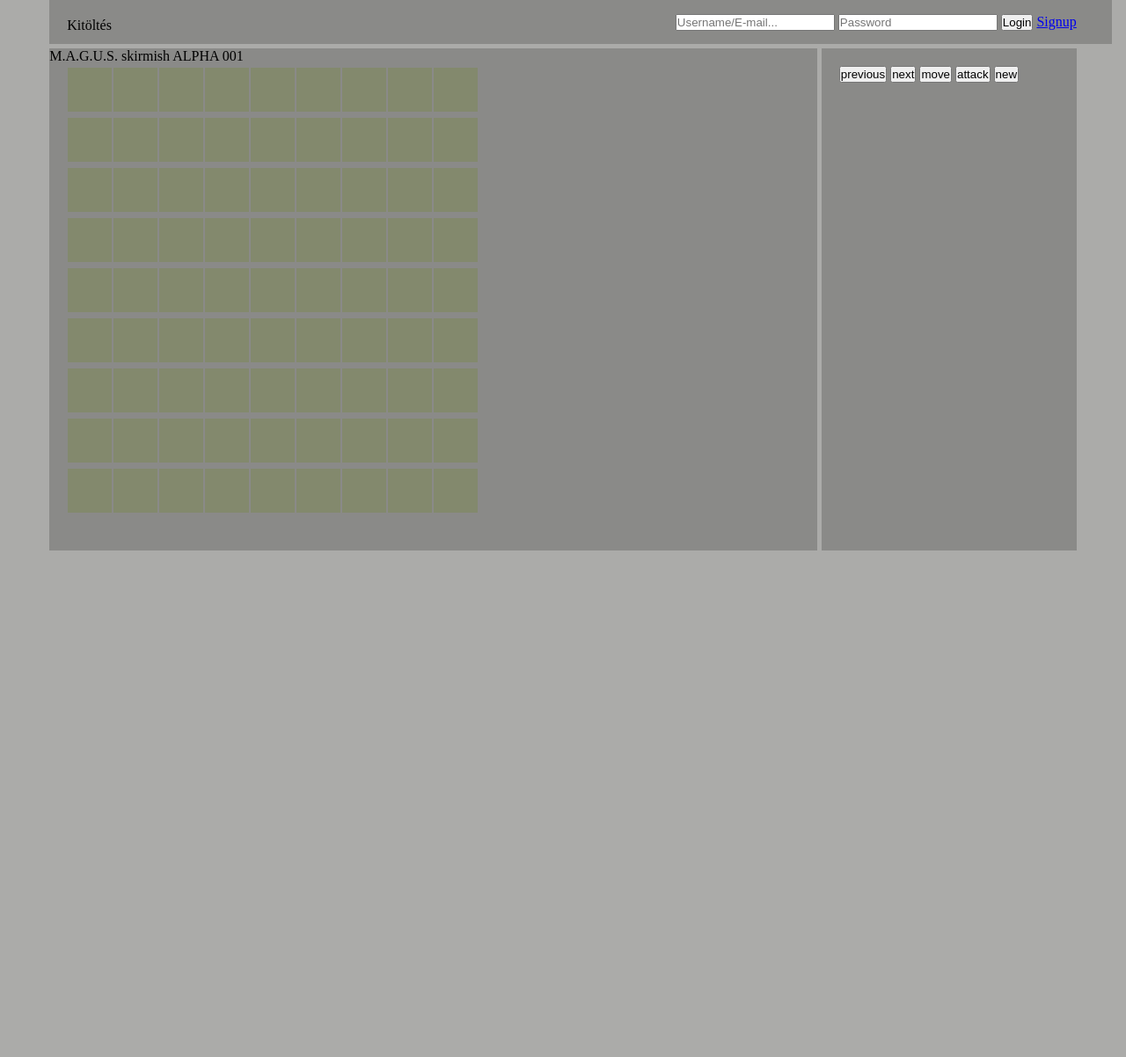
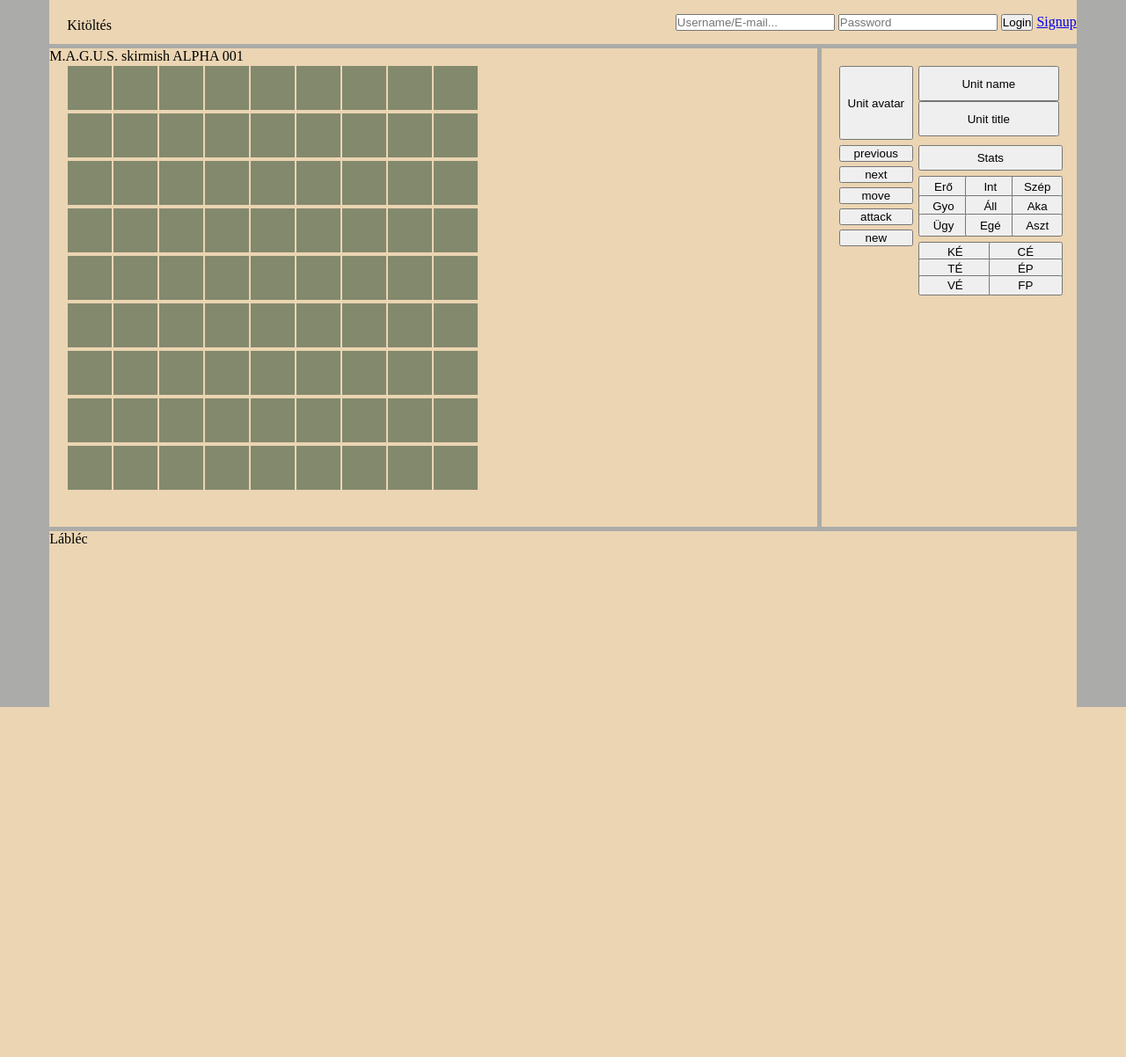
Before and after one commit to bugtrooper/p103_magus_skirmish_dev, a PHP site: page / in a window 1280 px wide. Shown: the whole page at 88% size. After the commit the page ends 804 px from the top, so only its background shows below. Run offline with PHP 8.4, Linux system fonts and the light colour scheme; data that the repository does not hold is empty.

Commit message:
Status oldal dummy felépítés.

```diff
--- a/index.php
+++ b/index.php
@@ -23,7 +23,7 @@
 			<div class="login-cred">
 				<form action="processing/login.php" method="post">
 				<input type="text" name="mailuid" placeholder="Username/E-mail...">
-				<input type="password" name="pwd" placeholder="Password">
+				<input type="current-password" name="pwd" placeholder="Password">
 				<button type="submit" name="login-submit">Login</button>
 				<a href="signup.php">Signup</a>
 			</form>
@@ -54,13 +54,48 @@
 			echo "</table><br>"	;
 		?>
 	</div>
-	<div id="gombok">
-		<button type="button" onclick=send()>previous</button>
-		<button type="button" onclick=reiceve()>next</button>
-		<button type="button" onclick=move_action()>move</button>
-		<button type="button" onclick=attack_action()>attack</button>
-		<button type="button" onclick=refresh()>new</button>
+	<div id="status">
+		<div id="unit-avatar">
+			<button class="unit-avatar" type="button">Unit avatar</button>
+		</div>
+		<div id="unit-name">
+			<button class="unit-name" type="button">Unit name</button>
+			<button class="unit-name" type="button">Unit title</button>
+		</div>
+		<div id="action-buttons">
+		<button class="action-buttons" type="button" onclick=send()>previous</button>
+		<button class="action-buttons" type="button" onclick=reiceve()>next</button>
+		<button class="action-buttons" type="button" onclick=move_action()>move</button>
+		<button class="action-buttons" type="button" onclick=attack_action()>attack</button>
+		<button class="action-buttons" type="button" onclick=refresh()>new</button>
 		<script src="processing/core.js" defer></script>
+		</div>
+		<div id="unit-stats">
+			<div id="unit-stats-title">
+				<button class="unit-stats-title" type="button">Stats</button>
+			</div>
+			<div id="unit-stats-main">
+				<button class="main-stats" type="button">Erő</button>
+				<button class="main-stats" type="button">Int</button>
+				<button class="main-stats" type="button">Szép</button>
+				<button class="main-stats" type="button">Gyo</button>
+				<button class="main-stats" type="button">Áll</button>
+				<button class="main-stats" type="button">Aka</button>
+				<button class="main-stats" type="button">Ügy</button>
+				<button class="main-stats" type="button">Egé</button>
+				<button class="main-stats" type="button">Aszt</button>
+			</div>
+			<div id="unit-stats-sec">
+				<button class="sec-stats" type="button">KÉ</button>
+				<button class="sec-stats" type="button">CÉ</button>
+				<button class="sec-stats" type="button">TÉ</button>
+				<button class="sec-stats" type="button">ÉP</button>
+				<button class="sec-stats" type="button">VÉ</button>
+				<button class="sec-stats" type="button">FP</button>
+			</div>
+		</div>
 	</div>
+
 	<div id="gamephase">M.A.G.U.S. skirmish ALPHA 001</div>
+	<div id="footer">Lábléc</div>
 </body>
--- a/style.css
+++ b/style.css
@@ -4,19 +4,24 @@
   padding: 0px;
 }
 body {
+  position: relative;
   background-color: #ABABA9;
+  /* background-image: url(https://wallpaper-house.com/data/out/12/wallpaper2you_513325.jpg); */
+  background-repeat: no-repeat;
+  background-position: top;
+  background-size: contain;
   display: grid;
   grid-gap: 5px;
   grid-template-columns: 4% 1fr auto 4%;
-  grid-template-rows: 50px 1fr 1fr;
+  grid-template-rows: 50px 1fr auto;
   grid-template-areas:
   ". header header ."
   ". main-left main-right ."
-  ". footer-left footer-right ."
+  ". footer footer ."
   ;
 }
 div {
-  background-color: #8A8A88;
+  background-color: #EBD5B3;
 }
 table {
   border: "0";
@@ -33,13 +38,12 @@ table, td {
   height: 50px;
   width: 50px;
   cellspacing="0";
-  padding-top: 2px;
-  padding-right: 1px;
-  padding-bottom: 1px;
-  padding-left: 1px;
+  padding: 0px 1px 0px 1px;
   border-spacing: 0px;
 }
 #Headline {
+
+  box-sizing: border-box;
   grid-area: header;
   grid-column-end: span 2;
   padding: 20px;
@@ -55,7 +59,6 @@ table, td {
   align-self: center;
   justify-self: right;
   z-index: 2;
-
   grid-template-columns: auto auto;
   grid-template-rows: 1fr;
   grid-template-areas:
@@ -72,6 +75,7 @@ table, td {
 #body {
   top: 60;
   width: 800px;
+  max-width: 1850px;
   height: 600px;
   z-index: 0;
 }
@@ -89,15 +93,74 @@ table, td {
   height: 20;
   z-index: 1;
 }
-#gombok {
+#status {
   grid-area: main-right;
   padding: 20px;
   width: 250px;
   right: 15px;
   top: 0;
+  display: grid;
+  grid-gap: 10px;
+  grid-template-columns: 80px 1fr;
+  grid-template-rows: 80px 1fr ;
+  grid-template-areas:
+  "unit-avatar unit-name"
+  "action-buttons unit-stats";
+
+}
+.action-buttons {
+  width: 100%;
+  margin-bottom: 5px;
+}
+.unit-avatar {
+  width: 100%;
+  height: 100%;
+}
+#unit-name{
+  display: grid;
+  grid-gap: 0px;
+  grid-template-columns: 1fr;
+  grid-template-rows: 1fr 1fr;
+}
+#unit-stats{
+  display: grid;
+  grid-gap: 10px;
+  grid-template-columns: 1fr;
+  grid-template-rows: 25px 65px 45px;
+  grid-template-areas:
+  "unit-stats-title"
+  "unit-stats-main"
+  "unit-stats-sec"
+}
+.unit-stats-title {
+  width: 100%;
+  height: 100%;
+}
+#unit-stats-main {
+  display: grid;
+  grid-template-columns: 1fr 1fr 1fr;
+  grid-template-rows: 1fr 1fr 1fr;
+}
+.main-stats {
+  width: 100%;
+  height: 100%;
+}
+#unit-stats-sec {
+  display: grid;
+  grid-template-columns: 1fr 1fr;
+  grid-template-rows: 1fr 1fr 1fr;
+}
+.sec-stats {
+  width: 100%;
+  height: 100%;
 }
 #signup {
   grid-area: main-left;
   grid-column-end: span 2;
   padding: 20px;
 }
+#footer {
+  grid-area: footer;
+  height: 200px;
+  /* background: none; */
+}
```
